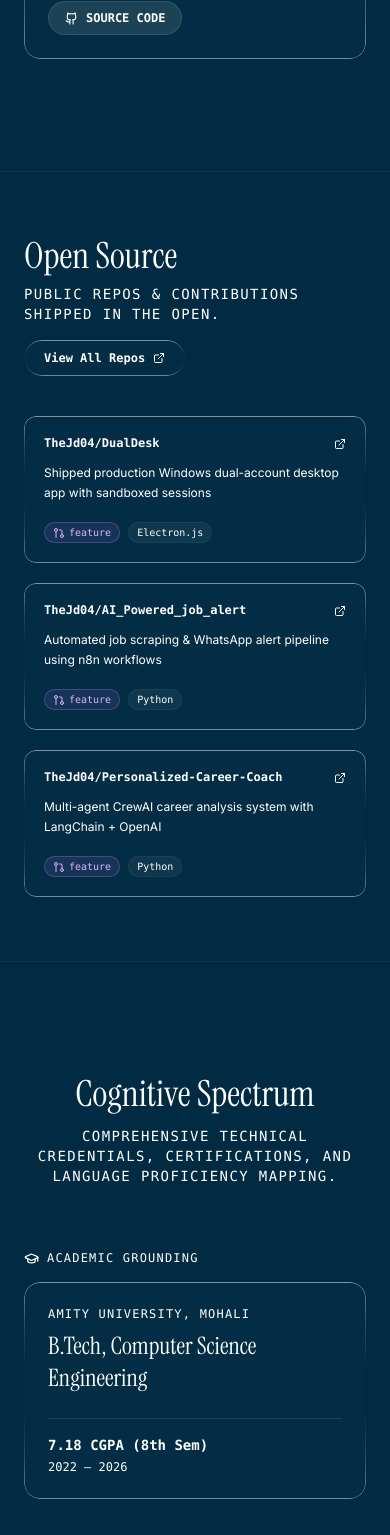
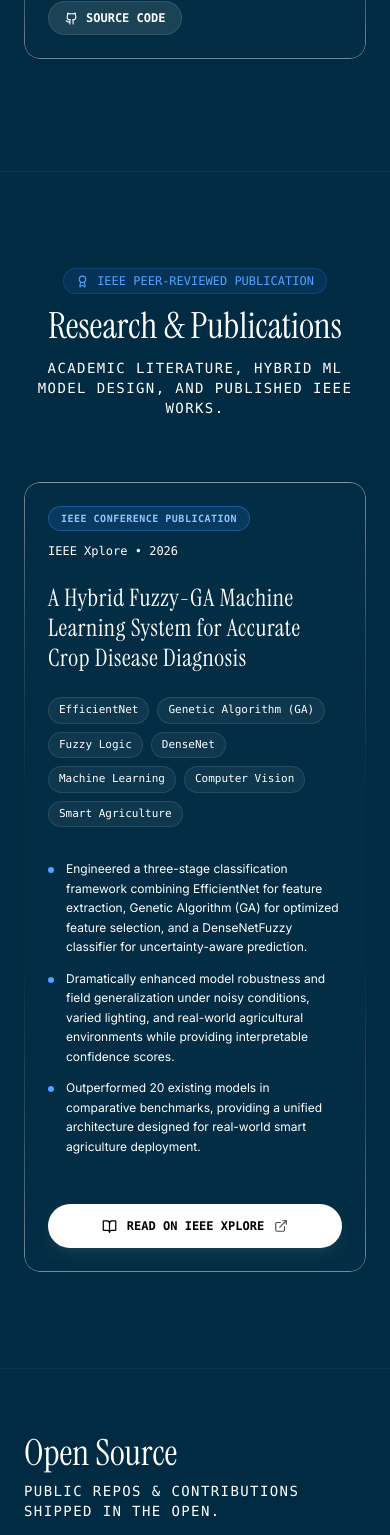
Before and after one commit to TheJd04/resume.cv, a React (Vite) app: page / in a window 390 px wide. Shown: the part 8239-9774 px from the top of the page. Built offline with nearby package versions, Linux system fonts and the light colour scheme.

Commit message:
feat: add Research & Publications section with IEEE paper

```diff
--- a/src/App.tsx
+++ b/src/App.tsx
@@ -5,6 +5,7 @@ import Hero from './components/Hero';
 import TechMarquee from './components/TechMarquee';
 import Timeline from './components/Timeline';
 import Projects from './components/Projects';
+import Research from './components/Research';
 import OpenSource from './components/OpenSource';
 import SkillsRadar from './components/SkillsRadar';
 import LookingFor from './components/LookingFor';
@@ -16,7 +17,7 @@ export default function App() {
 
   // Interactive scroll monitoring to update active nav state dynamically
   useEffect(() => {
-    const sections = ['home', 'projects', 'experience', 'skills', 'contact'];
+    const sections = ['home', 'projects', 'research', 'experience', 'skills', 'contact'];
 
     const handleScroll = () => {
       const scrollPosition = window.scrollY + 200; // Offset for headers
@@ -88,7 +89,10 @@ export default function App() {
         {/* Section 4: Projects Grid */}
         <Projects />
 
-        {/* Section 5: Open Source Contributions */}
+        {/* Section 5: Research & IEEE Publications */}
+        <Research />
+
+        {/* Section 6: Open Source Contributions */}
         <OpenSource />
 
         {/* Section 6: Professional Internships */}
--- a/src/components/Contact.tsx
+++ b/src/components/Contact.tsx
@@ -28,7 +28,7 @@ export default function Contact() {
     setIsTransmitting(true);
     setTransmissionError(null);
 
-    const accessKey = import.meta.env.VITE_WEB3FORMS_ACCESS_KEY || "YOUR_ACCESS_KEY_HERE";
+    const accessKey = (import.meta as unknown as { env: Record<string, string> }).env?.VITE_WEB3FORMS_ACCESS_KEY || "YOUR_ACCESS_KEY_HERE";
 
     if (accessKey === "YOUR_ACCESS_KEY_HERE") {
       setIsTransmitting(false);
--- a/src/components/Navbar.tsx
+++ b/src/components/Navbar.tsx
@@ -11,6 +11,7 @@ export default function Navbar({ activeSection, setActiveSection }: NavbarProps)
   const navLinks = [
     { label: 'Home', id: 'home' },
     { label: 'Projects', id: 'projects' },
+    { label: 'Research', id: 'research' },
     { label: 'Experience', id: 'experience' },
     { label: 'Skills & Certs', id: 'skills' },
     { label: 'Contact Me', id: 'contact' }
--- /dev/null
+++ b/src/components/Research.tsx
@@ -0,0 +1,108 @@
+import React from 'react';
+import { motion } from 'motion/react';
+import { researchPapersData } from '../data';
+import { BookOpen, ExternalLink, Award, Sparkles } from 'lucide-react';
+
+export default function Research() {
+  return (
+    <section
+      id="research"
+      className="relative z-10 px-6 py-24 max-w-7xl mx-auto w-full border-t border-white/5"
+    >
+      {/* Section Header */}
+      <div className="mb-16 text-center md:text-left">
+        <div className="inline-flex items-center gap-2 px-3 py-1 rounded-full bg-blue-500/10 border border-blue-500/20 text-blue-400 font-mono text-xs mb-3">
+          <Award size={13} />
+          <span>IEEE PEER-REVIEWED PUBLICATION</span>
+        </div>
+        <h2
+          className="text-4xl md:text-6xl font-normal text-foreground"
+          style={{ fontFamily: "'Instrument Serif', serif" }}
+          id="research-heading"
+        >
+          Research & <em className="not-italic text-muted-foreground">Publications</em>
+        </h2>
+        <p className="text-muted-foreground text-sm max-w-xl mt-3 font-mono uppercase tracking-widest">
+          Academic literature, hybrid ML model design, and published IEEE works.
+        </p>
+      </div>
+
+      {/* Publications List */}
+      <div className="space-y-8" id="research-list">
+        {researchPapersData.map((paper, index) => (
+          <motion.div
+            key={paper.id}
+            initial={{ opacity: 0, y: 30 }}
+            whileInView={{ opacity: 1, y: 0 }}
+            viewport={{ once: true }}
+            transition={{ duration: 0.8, delay: index * 0.1 }}
+            className="liquid-glass rounded-2xl p-6 md:p-10 border border-white/10 hover:border-white/25 transition-all duration-500 bg-black/40 group relative overflow-hidden"
+            id={`research-card-${paper.id}`}
+          >
+            {/* Ambient Glow */}
+            <div className="absolute -inset-x-20 -top-20 h-40 w-40 rounded-full bg-blue-500/10 opacity-0 group-hover:opacity-100 blur-3xl transition-opacity duration-700 pointer-events-none" />
+
+            <div className="flex flex-col lg:flex-row justify-between gap-8 items-start">
+              <div className="space-y-6 max-w-4xl">
+                {/* Meta details */}
+                <div className="flex flex-wrap items-center gap-3">
+                  <span className="font-mono text-[10px] bg-blue-500/15 border border-blue-400/30 text-blue-300 px-3 py-1 rounded-full font-semibold uppercase tracking-wider">
+                    {paper.subtitle}
+                  </span>
+                  <span className="font-mono text-xs text-muted-foreground">
+                    {paper.publisher} • {paper.year}
+                  </span>
+                </div>
+
+                {/* Title */}
+                <h3
+                  className="text-2xl md:text-3xl font-normal text-foreground leading-tight tracking-wide"
+                  style={{ fontFamily: "'Instrument Serif', serif" }}
+                >
+                  {paper.title}
+                </h3>
+
+                {/* Technology Tags */}
+                <div className="flex flex-wrap gap-2" id={`research-tags-${paper.id}`}>
+                  {paper.tags.map((tag, i) => (
+                    <span
+                      key={i}
+                      className="font-mono text-[11px] bg-white/5 border border-white/10 text-muted-foreground px-2.5 py-1 rounded-full"
+                    >
+                      {tag}
+                    </span>
+                  ))}
+                </div>
+
+                {/* Highlights */}
+                <ul className="space-y-3 text-xs md:text-sm text-muted-foreground/90 leading-relaxed pt-2" id={`research-highlights-${paper.id}`}>
+                  {paper.highlights.map((bullet, i) => (
+                    <li key={i} className="flex items-start gap-3">
+                      <span className="w-1.5 h-1.5 rounded-full bg-blue-400 mt-2 shrink-0" />
+                      <span>{bullet}</span>
+                    </li>
+                  ))}
+                </ul>
+              </div>
+
+              {/* External Link CTA Button */}
+              <div className="shrink-0 w-full lg:w-auto pt-4 lg:pt-0">
+                <a
+                  href={paper.url}
+                  target="_blank"
+                  rel="noreferrer"
+                  className="w-full lg:w-auto inline-flex items-center justify-center gap-2.5 px-6 py-3.5 rounded-full bg-white text-black font-mono text-xs font-semibold hover:bg-neutral-200 transition-all duration-300 hover:scale-[1.03] active:scale-[0.98] cursor-pointer shadow-lg shadow-white/5"
+                  id={`link-paper-${paper.id}`}
+                >
+                  <BookOpen size={15} />
+                  <span>READ ON IEEE XPLORE</span>
+                  <ExternalLink size={14} className="opacity-70" />
+                </a>
+              </div>
+            </div>
+          </motion.div>
+        ))}
+      </div>
+    </section>
+  );
+}
--- a/src/components/TechMarquee.tsx
+++ b/src/components/TechMarquee.tsx
@@ -29,7 +29,7 @@ const techStack: TechItem[] = [
 ];
 
 
-function TechCard({ item }: { item: TechItem }) {
+function TechCard({ item }: { item: TechItem; key?: string }) {
   return (
     <div
       className="flex items-center gap-3 mx-4 px-5 py-3 rounded-2xl border border-white/8 bg-black/30 backdrop-blur-sm hover:border-white/20 transition-colors duration-300 shrink-0 group cursor-default"
--- a/src/data.ts
+++ b/src/data.ts
@@ -32,6 +32,18 @@ export interface ExperienceData {
   period: string;
   highlights: string[];
 }
+
+export interface ResearchPaper {
+  id: string;
+  title: string;
+  subtitle: string;
+  publisher: string;
+  year: string;
+  url: string;
+  tags: string[];
+  highlights: string[];
+}
+
 
 // Jagjeet's authentic social profiles
 export const socialLinks: SocialLink[] = [
@@ -197,6 +209,25 @@ export const projectsData: ProjectData[] = [
     githubUrl: 'https://github.com/TheJd04/Resume-screening-App'
   }
 ];
+
+// Jagjeet's published research papers
+export const researchPapersData: ResearchPaper[] = [
+  {
+    id: 'fuzzy-ga-crop-disease',
+    title: 'A Hybrid Fuzzy-GA Machine Learning System for Accurate Crop Disease Diagnosis',
+    subtitle: 'IEEE Conference Publication',
+    publisher: 'IEEE Xplore',
+    year: '2026',
+    url: 'https://ieeexplore.ieee.org/document/11620273',
+    tags: ['EfficientNet', 'Genetic Algorithm (GA)', 'Fuzzy Logic', 'DenseNet', 'Machine Learning', 'Computer Vision', 'Smart Agriculture'],
+    highlights: [
+      'Engineered a three-stage classification framework combining EfficientNet for feature extraction, Genetic Algorithm (GA) for optimized feature selection, and a DenseNetFuzzy classifier for uncertainty-aware prediction.',
+      'Dramatically enhanced model robustness and field generalization under noisy conditions, varied lighting, and real-world agricultural environments while providing interpretable confidence scores.',
+      'Outperformed 20 existing models in comparative benchmarks, providing a unified architecture designed for real-world smart agriculture deployment.'
+    ]
+  }
+];
+
 
 // Jagjeet's authentic work experience
 export const experienceDataList: ExperienceData[] = [
```
